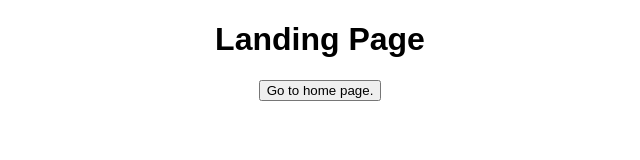
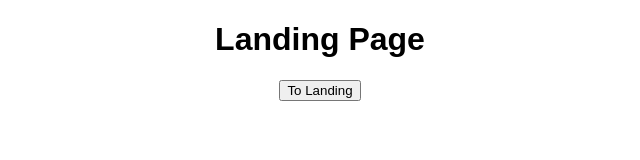
Before and after one commit to k-moffett/chatter-round, a React (Create React App) app: page /home in a window 1280 px wide. Shown: the top 160 px of the page, without its empty margins (320-960 px from the left). Built offline with nearby package versions, Linux system fonts and the light colour scheme.

Commit message:
testing Link

```diff
--- a/public/index.html
+++ b/public/index.html
@@ -6,7 +6,7 @@
     <meta name="theme-color" content="#000000">
     <link rel="manifest" href="%PUBLIC_URL%/manifest.json">
     <link rel="shortcut icon" href="%PUBLIC_URL%/favicon.ico">
-    <title>Chtter Round</title>
+    <title>Chatter Round</title>
   </head>
 
   <body>
--- a/src/App.js
+++ b/src/App.js
@@ -1,5 +1,5 @@
 import React, { Component } from 'react';
-import { HashRouter as Router, Route, Link } from 'react-router-dom'
+import { BrowserRouter as Router, Route } from 'react-router-dom'
 import { LandingPage, HomePage } from './components/index'
 import './App.css';
 
--- a/src/components/HomePage.js
+++ b/src/components/HomePage.js
@@ -1,4 +1,5 @@
 import React, { Component } from 'react';
+import { Link } from 'react-router-dom'
 import { Container, Row, Col, Button } from 'reactstrap';
 
 export default class HomePage extends Component {
@@ -9,8 +10,10 @@ export default class HomePage extends Component {
     render() {
         return(
             <Container>
-                <h1>Home Page</h1>
-                <Button color="primary" onclick={(e) => {this.props.history.push('/')}} >Go to landing page.</Button>{' '}
+                <h1>Landing Page</h1>
+                <Link to='/'>
+                    <Button color="primary" >To Landing</Button>
+                </Link>
             </Container>
         )
     }
--- a/src/components/LandingPage.js
+++ b/src/components/LandingPage.js
@@ -1,4 +1,5 @@
 import React, { Component } from 'react';
+import { Link } from 'react-router-dom'
 import { Container, Row, Col, Button } from 'reactstrap';
 
 export default class LandingPage extends Component {
@@ -10,7 +11,9 @@ export default class LandingPage extends Component {
         return(
             <Container>
                 <h1>Landing Page</h1>
-                <Button color="primary" onclick={(e) => {this.props.history.push('/home')}} >Go to home page.</Button>{' '}
+                <Link to='/home'>
+                    <Button color="primary" >To Home</Button>
+                </Link>
             </Container>
         )
     }
```
